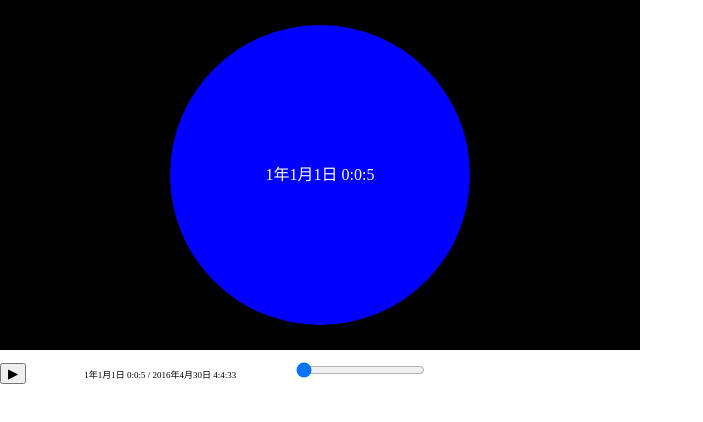
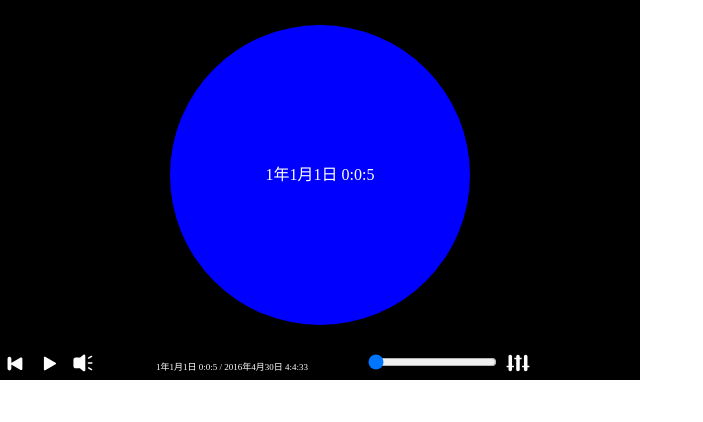
Before and after one commit to butchi/TheEarthTheMovie, a plain HTML site: page index.html in a window 1280 px wide. Shown: the whole page, without its empty margins (0-703 px from the left). Drawn offline with Linux system fonts and the light colour scheme.

Commit message:
implement UI

```diff
--- a/css/style.css
+++ b/css/style.css
@@ -1,5 +1,16 @@
 body {
   margin: 0;
+}
+
+button {
+  border: none;
+  background-color: transparent;
+
+  margin: 0;
+  padding: 0;
+  }
+  button:hover {
+    cursor: pointer;
   }
 
 .face {
@@ -48,20 +59,69 @@ body {
   color: white;
 }
 
-.player {
+.controller {
   position: absolute;
 
   left: 0;
-  top: 360px;
+  top: 350px;
 
   width: 640px;
   height: 30px;
+
+  color: #fff;
+  background-color: #000;
   }
 
-.player .time {
+  .controller .time {
     display: inline-block;
     width: 260px;
     font-size: 9px;
 
     text-align: center;
   }
+
+  .controller .btn-gotohead {
+    width: 30px;
+    height: 30px;
+    background-image: url(../img/gotohead.svg);
+    background-repeat: no-repeat;
+    background-position: 50% 35%;
+    background-size: 40px;
+
+    text-indent: -9999px;
+  }
+  .controller .btn-play {
+    width: 30px;
+    height: 30px;
+    background-image: url(../img/play.svg);
+    background-repeat: no-repeat;
+    background-position: 50% 35%;
+    background-size: 40px;
+
+    text-indent: -9999px;
+  }
+  .controller .btn-play.pause {
+    background-image: url(../img/pause.svg);
+  }
+  .controller .btn-sound {
+    width: 30px;
+    height: 30px;
+    background-image: url(../img/sound_on.svg);
+    background-repeat: no-repeat;
+    background-position: 50% 35%;
+    background-size: 40px;
+
+    text-indent: -9999px;
+  }
+  .controller .btn-sound.off {
+  }
+  .controller .btn-setting {
+    width: 30px;
+    height: 30px;
+    background-image: url(../img/setting.svg);
+    background-repeat: no-repeat;
+    background-position: 50% 35%;
+    background-size: 40px;
+
+    text-indent: -9999px;
+  }
--- a/index.html
+++ b/index.html
@@ -12,10 +12,18 @@
     <div class="earth"></div>
     <div class="time"><time></time></div>
   </div>
-  <div class="player">
-    <input type="button" value="▶" class="btn-play">
-    <span class="time"><time class="time-cur"></time> / <time class="time-total"></time></span>
+  <div class="controller">
+    <button class="btn-gotohead">Go to head</button>
+    <button class="btn-play">Play / Pause</button>
+    <button class="btn-sound">Sound on / off</button>
+    <span class="time">
+      <time class="time-cur"></time>
+      /
+      <time class="time-total"></time>
+    </span>
     <input type="range" min="0" max="1" step="0.00001" value="0" class="slider">
+
+    <button class="btn-setting">Setting</button>
   </div>
 </div>
 
--- a/js/main.js
+++ b/js/main.js
@@ -3,8 +3,8 @@ var epochDate = new Date(-62135596800000); // 西暦1年1月1日0時0分0秒
 var curDate = epochDate;
 var $slider = $('.slider');
 var $time = $('.face .time time');
-var $timeCur = $('.player .time-cur');
-var $timeTotal = $('.player .time-total');
+var $timeCur = $('.controller .time-cur');
+var $timeTotal = $('.controller .time-total');
 var ratio;
 
 function formatDate(date) {
```
Also changed, not shown: img/gotohead.svg (added), img/pause.svg (added), img/play.svg (added), img/setting.svg (added), img/share.svg (added), img/sound_on.svg (added). Lines whose indentation alone changed are shown as unchanged.
